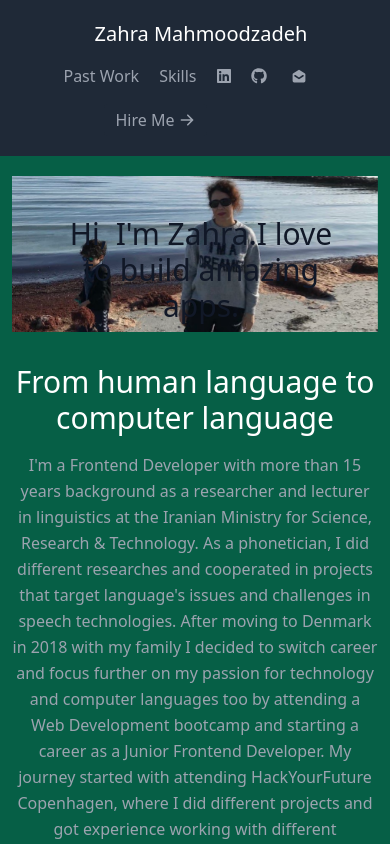
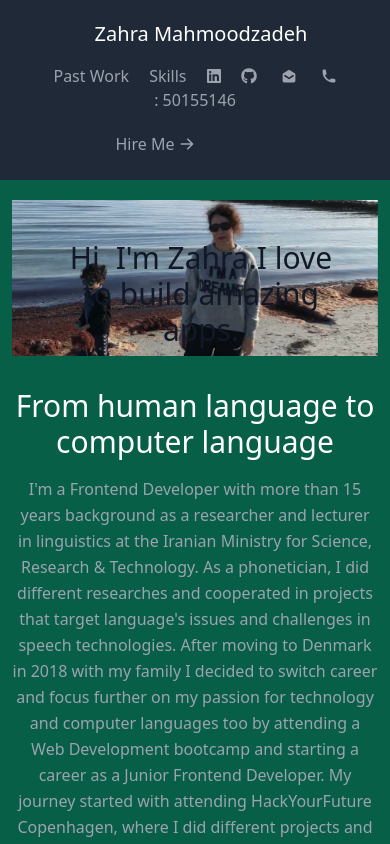
Before and after one commit to zmzade/portfolio, a React (Create React App) app: page / in a window 390 px wide. Shown: the top 844 px of the page. Built offline with nearby package versions, Linux system fonts and the light colour scheme.

Commit message:
add phone

```diff
--- a/src/components/Navbar.js
+++ b/src/components/Navbar.js
@@ -4,6 +4,7 @@ import { FontAwesomeIcon } from "@fortawesome/react-fontawesome";
 import { faLinkedin } from "@fortawesome/free-brands-svg-icons";
 import { faGithub } from "@fortawesome/free-brands-svg-icons";
 import { MailOpenIcon } from "@heroicons/react/solid";
+import { PhoneIcon } from "@heroicons/react/solid";
 
 const Navbar = () => {
   return (
@@ -33,6 +34,8 @@ const Navbar = () => {
           <a href="#contact" className="mr-5 hover:text-white">
             <MailOpenIcon className="w-4 h-4 ml-1" />
           </a>
+          <PhoneIcon className="w-4 h-4 ml-1" />
+          <p>: 50155146</p>
         </nav>
         <a
           href="#contact"
```
